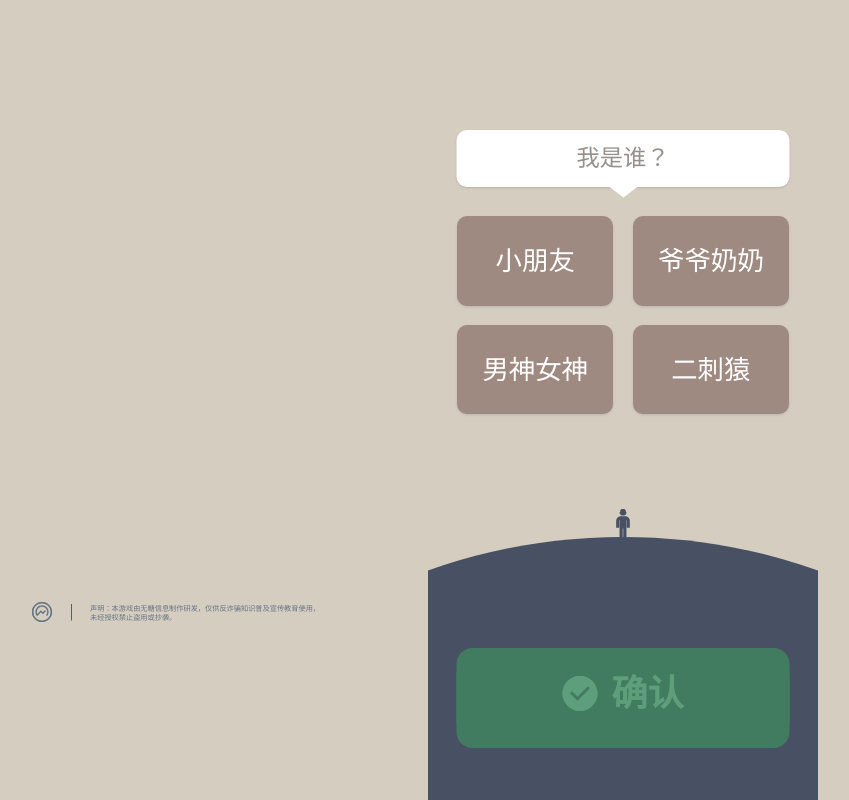
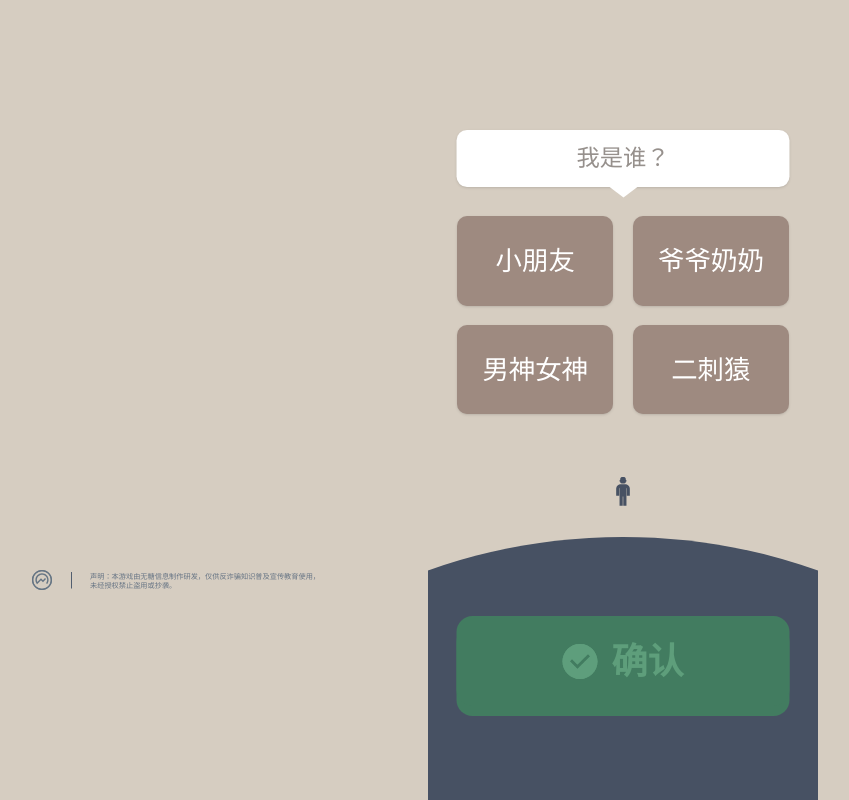
Before and after one commit to furuhana/MCP_shiyan, a React (Vite) app: page / in a window 1280 px wide. Shown: the whole page, without its empty margins (17-866 px from the left). Built offline with nearby package versions, Linux system fonts and the light colour scheme.

Commit message:
还在修复刚才的问题

```diff
--- a/src/components/SectionFooterScene.jsx
+++ b/src/components/SectionFooterScene.jsx
@@ -9,7 +9,7 @@ import {
 
 export default function SectionFooterScene() {
     return (
-        <div className="absolute bottom-0 left-0 w-full h-[291px] pointer-events-none" data-name="Section_Footer_Scene">
+        <div className="relative w-full h-[291px] mt-auto pb-8 box-content pointer-events-none" data-name="Section_Footer_Scene">
             {/* Background Hill */}
             <div className="absolute bottom-0 left-1/2 -translate-x-1/2 w-[390px] h-[263px]">
                 <BgShapeHill />
--- a/src/components/ViewHomePage.jsx
+++ b/src/components/ViewHomePage.jsx
@@ -5,7 +5,7 @@ import SectionFooterScene from './SectionFooterScene';
 
 export default function ViewHomePage() {
     return (
-        <div className="relative w-full min-h-[100dvh] bg-[#d6cdc1] overflow-hidden flex flex-col items-center select-none" data-name="View_Home_Page">
+        <div className="relative w-full h-[100dvh] bg-[#d6cdc1] overflow-hidden flex flex-col justify-between items-center select-none" data-name="View_Home_Page">
             {/*
         Layout Strategy:
         Question Area: top-[130px] approx (from Figma: 129.65)
```
Also changed, not shown: 1 other file (tests, documents, lock files or other folders).
